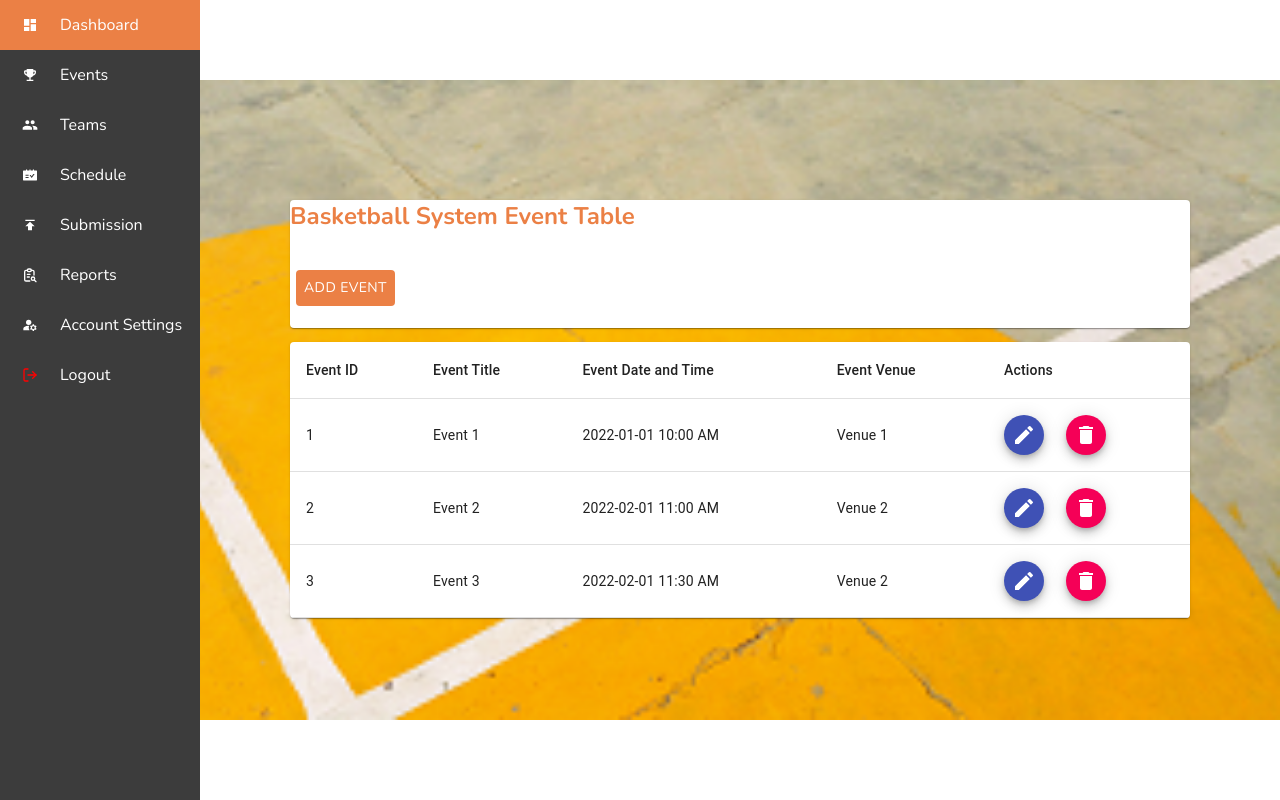
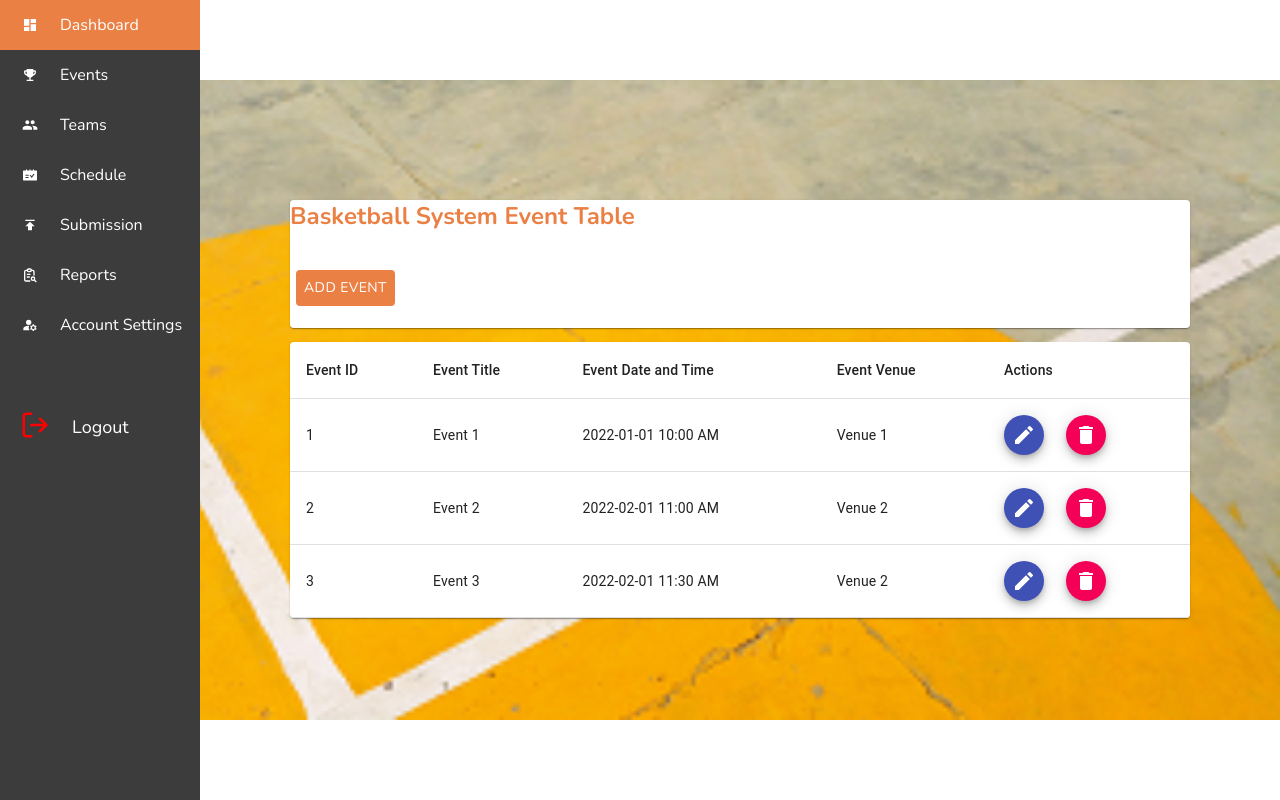
Before and after one commit to crestenio/myproject-, a React (Create React App) app in the folder client/: page /Events in a window 1280 px wide. Built offline with nearby package versions, Linux system fonts and the light colour scheme; the HTML template or start-up script is replaced by a standard one.

Commit message:
Add Logout

```diff
--- a/client/src/App.css
+++ b/client/src/App.css
@@ -565,4 +565,28 @@ hr {
   background-color: #fff;
 }
 
-/* teams content */
+/* logout*/
+
+#button-logout {
+  padding-left: 10px;
+  padding-right: 10px;
+  padding-top: 5px;
+  padding-bottom: 5px;
+  margin-left: 12px;
+  font-size: 18px;
+  color: #fff;
+  margin-top: 60px;
+
+  border: none;
+}
+
+.row-logout {
+  display: flex;
+  flex-direction: row;
+  margin-left: 20px;
+}
+
+#button-logout:hover {
+  opacity: 0.8;
+  background-color: red;
+}
--- a/client/src/components/Logout.jsx
+++ b/client/src/components/Logout.jsx
@@ -7,10 +7,18 @@ const LogoutButton = () => {
   const handleLogout = () => {
     console.log("Logout button clicked");
     // Perform logout logic (e.g. clear session, destroy token)
+        localStorage.removeItem('user.token')
+        localStorage.removeItem('user.user_id')
+        window.location = "/"
 
     // Redirect to homepage
     history.push("/Home");
   };
+  return (
+    <>
+        {/* <button className="btn btn-primary" onClick={handleLogout}> Log Out</button> */}
+    </>
+  )
 };
 
 export default LogoutButton;
--- a/client/src/components/Sidebar.jsx
+++ b/client/src/components/Sidebar.jsx
@@ -1,8 +1,16 @@
 import React from 'react';
 import '../App.css'
 import { SidebarContent } from '../pages/SidebarContent';
+import {FiAlignJustify, FiLogOut} from 'react-icons/fi';
+
 
 function Sidebar () {
+    const handleLogout = () => {
+        localStorage.removeItem('user.token')
+        localStorage.removeItem('user.user_id')
+        window.location = "/"
+    }
+
     return (
         <>
             <div className='Sidebar-container'>
@@ -16,6 +24,16 @@ function Sidebar () {
                         </li>
                     );
                 })}
+                <div className='row-logout' id='logout'>
+                    <FiLogOut style={{ color: "red",
+                                        fontSize: "30px",
+                                        marginTop: "60px",
+
+
+
+                                        }}/>
+                    <a href='#Home' id="button-logout"  onClick={handleLogout}>Logout</a>
+                    </div>
                 </ul>
             </div>
         </>
--- a/client/src/pages/Players.jsx
+++ b/client/src/pages/Players.jsx
@@ -6,7 +6,7 @@ import Table from '@material-ui/core/Table';
 import TableBody from '@material-ui/core/TableBody';
 import TableCell from '@material-ui/core/TableCell';
 
-import { Grid, Paper, TableContainer } from '@material-ui/core';
+import {Paper, TableContainer } from '@material-ui/core';
 import TableHead from '@material-ui/core/TableHead';
 import TableRow from '@material-ui/core/TableRow';
 
--- a/client/src/pages/SidebarContent.jsx
+++ b/client/src/pages/SidebarContent.jsx
@@ -48,10 +48,6 @@ export const SidebarContent = [
         title: "Account Settings",
         icon: <MdManageAccounts />,
         link: "./AccountSettings"
-    },
-    {
-        title: "Logout",
-        icon: <FiLogOut style={{ color: "red" }} />,
-        link: "./Logout"
     }
+
 ]
--- a/client/src/pages/Teams.jsx
+++ b/client/src/pages/Teams.jsx
@@ -6,13 +6,11 @@ import TableBody from '@material-ui/core/TableBody';
 import TableCell from '@material-ui/core/TableCell';
 import TableHead from '@material-ui/core/TableHead';
 import TableRow from '@material-ui/core/TableRow';
-import { Grid, Paper, TableContainer, TextField } from '@material-ui/core';
+import {Paper, TableContainer, TextField } from '@material-ui/core';
 import Button from '@material-ui/core/Button';
-import IconButton from '@material-ui/core/IconButton';
 import DeleteIcon from '@material-ui/icons/Delete';
 import EditIcon from '@material-ui/icons/Edit';
-import AddIcon from '@material-ui/icons/Add';
-import SportsBasketballIcon from '@material-ui/icons/SportsBasketball';
+
 import AddTeamModal from '../pages/AddTeams';
 import Fab from '@material-ui/core/Fab';
 
```
